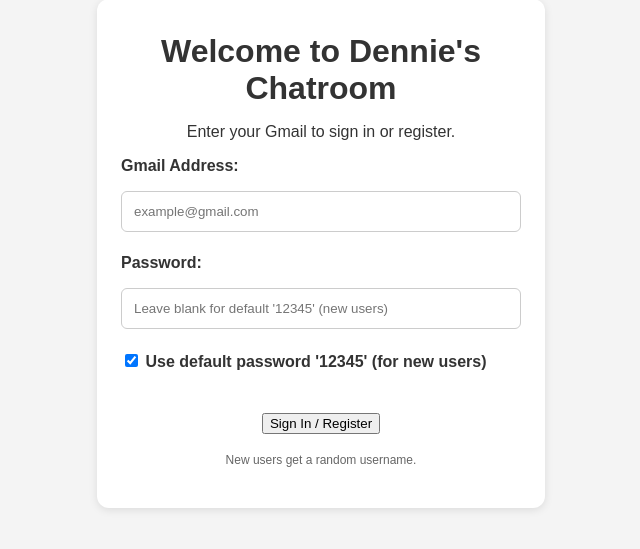
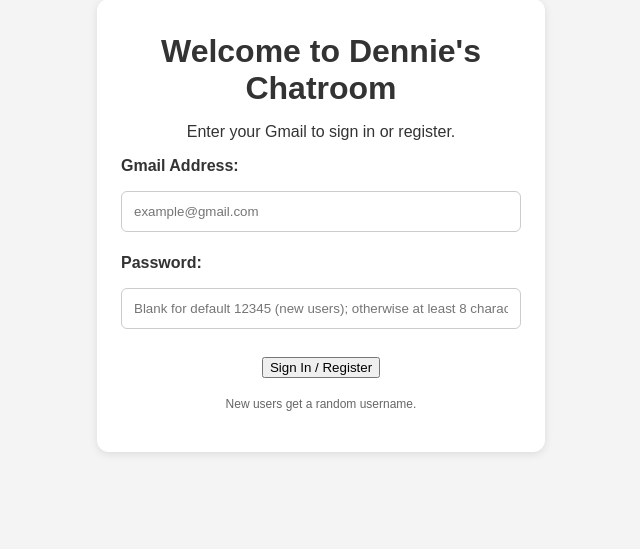
Before and after one commit to devdennie/simple-chatroom, a PHP site: page / in a window 1280 px wide. Shown: the part 81-630 px from the top of the page, without its empty margins (319-959 px from the left). Run offline with PHP 8.4, Linux system fonts and the light colour scheme.

Commit message:
fix(auth): require 8 character passwords and align sign-in
Chosen passwords must be at least 8 characters on registration and on
the profile page. A blank-password registration opens the profile page
directly. The unused default-password checkbox and the unused messages
offset are gone, is_default.php sends JSON, and the 500-character limit
uses mb_strlen when mbstring is available.

Co-authored-by: Dennis Kabaso <devdennie@users.noreply.github.com>

```diff
--- a/chat.php
+++ b/chat.php
@@ -83,8 +83,8 @@ unset($_SESSION['message']);
         pollInterval = setInterval(loadMessages, 3000);
         setInterval(loadActiveUsers, 5000); // Poll users every 5s
 
-        function loadMessages(offset = 0) {
-            fetch(`get_messages.php?offset=${offset}`)
+        function loadMessages() {
+            fetch('get_messages.php')
                 .then(response => response.json())
                 .then(data => {
                     const messagesDiv = document.getElementById('messages');
--- a/index.php
+++ b/index.php
@@ -89,7 +89,13 @@ if ($_SERVER['REQUEST_METHOD'] === 'POST') {
                 header('Location: chat.php');
                 exit();
             } else {
-                // New user: Register with defaults
+                // New user: Register with defaults. A supplied password must
+                // be at least 8 characters; blank still selects the default.
+                if (!empty($password) && strlen($password) < 8) {
+                    $error = "Password must be at least 8 characters!";
+                    goto display_form;
+                }
+
                 $random_username = generateRandomUsername($pdo);
                 $default_hash = password_hash('12345', PASSWORD_DEFAULT);
                 $pass_hash = empty($password) ? $default_hash : password_hash($password, PASSWORD_DEFAULT);
@@ -104,7 +110,12 @@ if ($_SERVER['REQUEST_METHOD'] === 'POST') {
                     $_SESSION['username'] = $random_username;
                     $_SESSION['is_default'] = $is_default;
                     session_regenerate_id(true);
-                    $_SESSION['message'] = "Welcome! Username: $random_username. " . (empty($password) ? "Default password: 12345. " : "") . "Change it in profile.";
+                    if ((int) $is_default === 1) {
+                        $_SESSION['message'] = "Welcome! Username: $random_username. Default password: 12345. Please change it before using the chat.";
+                        header('Location: profile.php');
+                        exit();
+                    }
+                    $_SESSION['message'] = "Welcome! Username: $random_username. Change it in profile.";
                     header('Location: chat.php');
                     exit();
                 } else {
@@ -145,9 +156,7 @@ display_form:
             <input type="email" id="email" name="email" placeholder="example@gmail.com" required>
 
             <label for="password">Password:</label>
-            <input type="password" id="password" name="password" placeholder="Leave blank for default '12345' (new users)">
-
-            <label><input type="checkbox" name="use_default" <?php echo empty($_POST['password']) ? 'checked' : ''; ?>> Use default password '12345' (for new users)</label>
+            <input type="password" id="password" name="password" placeholder="Blank for default 12345 (new users); otherwise at least 8 characters">
 
             <br><br>
             <input type="submit" value="Sign In / Register">
--- a/is_default.php
+++ b/is_default.php
@@ -1,6 +1,8 @@
 <?php
 include 'config.php';
 require_once 'session.php';
+
+header('Content-Type: application/json');
 
 if (!isset($_SESSION['user_id'])) {
     echo json_encode(['is_default' => false]);
--- a/profile.php
+++ b/profile.php
@@ -53,8 +53,8 @@ if ($_SERVER['REQUEST_METHOD'] === 'POST' && !csrf_validate()) {
         $error = "All password fields are required!";
     } elseif ($new_pass !== $confirm_pass) {
         $error = "New passwords do not match!";
-    } elseif (strlen($new_pass) < 5) {
-        $error = "New password must be at least 5 characters!";
+    } elseif (strlen($new_pass) < 8) {
+        $error = "New password must be at least 8 characters!";
     } elseif (!password_verify($old_pass, $stored_hash)) {
         $error = "Incorrect old password!";
     } elseif ($new_username !== $current_username && strlen($new_username) < 3) {
@@ -142,7 +142,7 @@ if ($_SERVER['REQUEST_METHOD'] === 'POST' && !csrf_validate()) {
             <input type="password" name="old_pass" required>
 
             <label>New Password:</label>
-            <input type="password" name="new_pass" required minlength="5">
+            <input type="password" name="new_pass" required minlength="8">
 
             <label>Confirm New Password:</label>
             <input type="password" name="confirm_pass" required>
--- a/send_message.php
+++ b/send_message.php
@@ -44,7 +44,8 @@ if (!csrf_validate()) {
 }
 
 $message = trim($_POST['message'] ?? '');
-if (empty($message) || strlen($message) > 500) {
+$message_length = function_exists('mb_strlen') ? mb_strlen($message, 'UTF-8') : strlen($message);
+if (empty($message) || $message_length > 500) {
     echo 'Invalid message';
     exit();
 }
```
